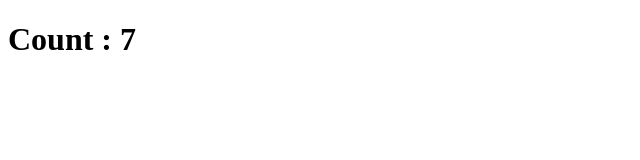
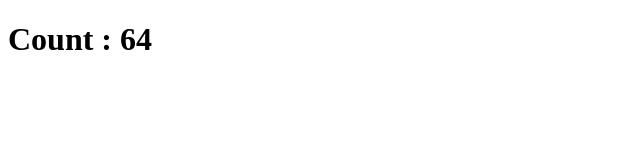
Before and after one commit to JennyPersichini/react-exercises, a React (Create React App) app in the folder react-exercises/: page / in a window 1280 px wide. Shown: the top 160 px of the page, without its empty margins (0-640 px from the left). Built offline with nearby package versions, Linux system fonts and the light colour scheme.

Commit message:
Complete state 03

```diff
--- a/react-exercises/src/App.js
+++ b/react-exercises/src/App.js
@@ -4,7 +4,7 @@ import Counter from './Count'
 export default class App extends React.Component {
     render() {
         return (
-                <Counter />
+            <Counter initialValue={50} incrementBy={2} timeout={1000}/>
         )
     }
 }
--- a/react-exercises/src/Count.js
+++ b/react-exercises/src/Count.js
@@ -4,7 +4,7 @@ import ReactDOM from "react-dom";
 const root = ReactDOM.createRoot(document.querySelector("#root"));
 export default class Counter extends React.Component {
     state = {
-        count: 0
+        count: this.props.initialValue
     }
 
     constructor(props) {
@@ -13,11 +13,12 @@ export default class Counter extends React.Component {
         setInterval(() => {
             this.setState((state) => {
                 return {
-                    count: state.count + 1
+                    count: state.count + this.props.incrementBy ,
                 }
             })
-        },1000)
+        },this.props.timeout)
     }
+
 
     render() {
         return <div>
```
